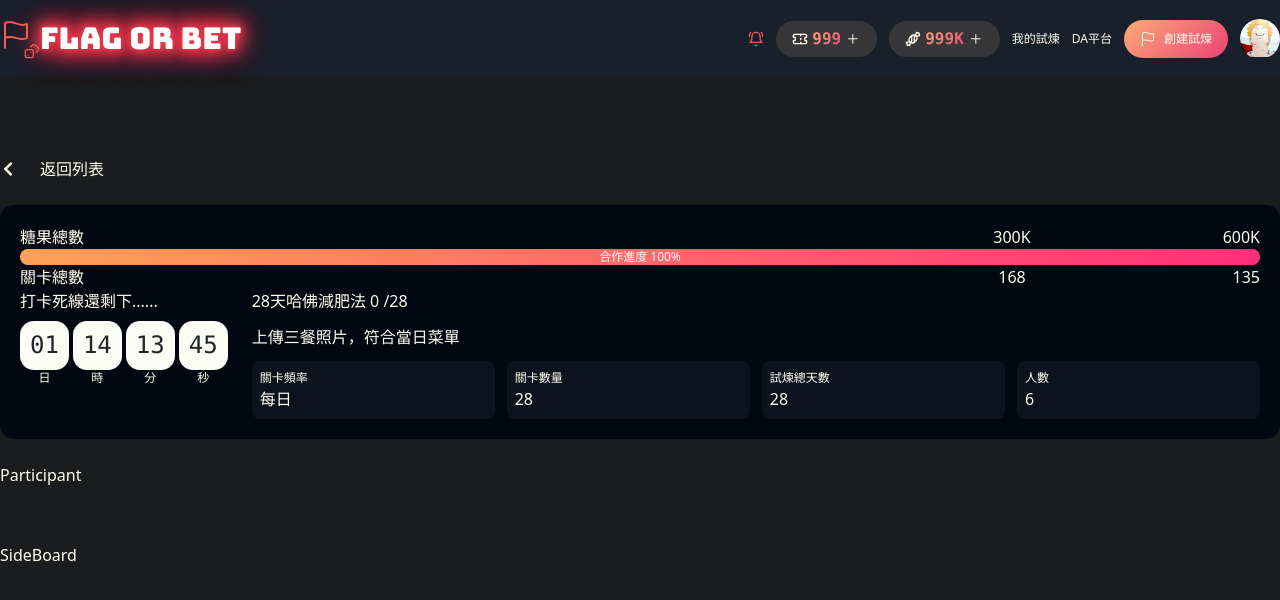
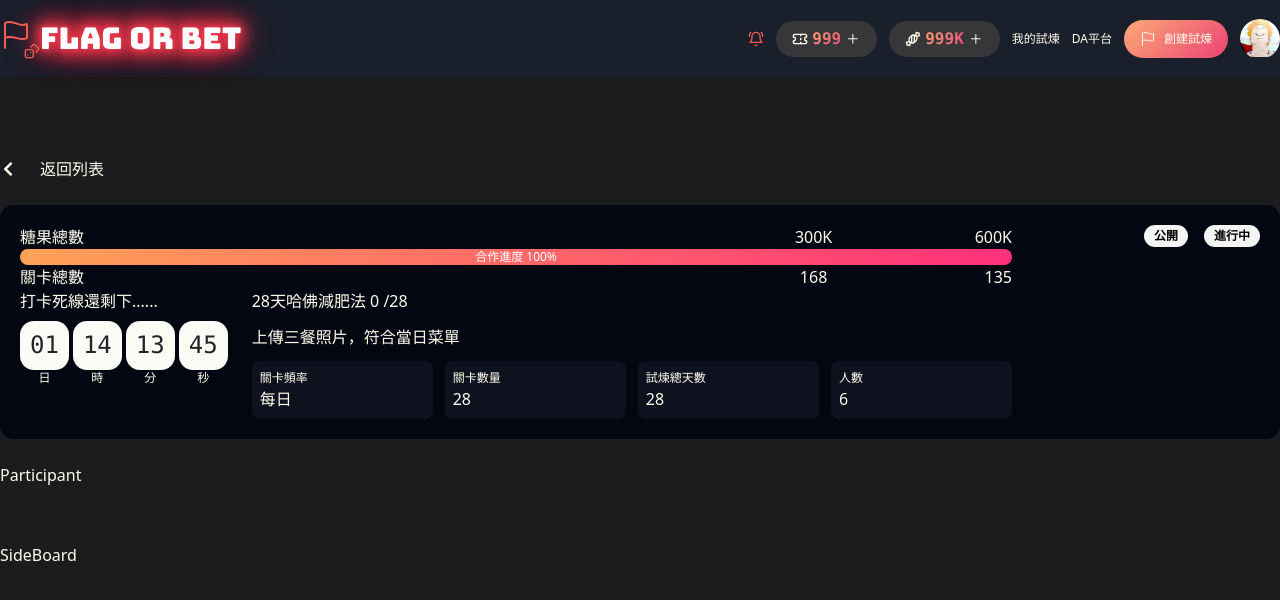
Before and after one commit to TooruTW/GoBetGoal, a React (Vite) app: page /trials/trial-detail/1 in a window 1280 px wide. Shown: the top 600 px of the page. Built offline with nearby package versions, Linux system fonts and the light colour scheme.

Commit message:
feat-add-trail_tags

```diff
--- a/src/components/TrialDetail/DetailBoard/TrialInfo/TrialContent/TextContent.tsx
+++ b/src/components/TrialDetail/DetailBoard/TrialInfo/TrialContent/TextContent.tsx
@@ -16,7 +16,7 @@ export default function TextContent(props: acceptProps) {
     <div className="w-full flex flex-col gap-3">
       <p className="text-p">{title}</p>
       <p>{content}</p>
-      <ul className="flex gap-3 justify-between">
+      <ul className="flex  gap-3 justify-between">
         <li className="p-2 bg-bg-secondary/50 rounded-md w-full">
           <p className="text-label">關卡頻率</p>
           <p>{trailInfo.frequency}</p>
--- a/src/components/TrialDetail/DetailBoard/TrialInfo/index.tsx
+++ b/src/components/TrialDetail/DetailBoard/TrialInfo/index.tsx
@@ -1,12 +1,11 @@
 import ProgressBar from "./ProgressBar";
-
 import TrialContent from "./TrialContent";
 
 export default function TrialInfo() {
   return (
-    <div className="bg-card-bg rounded-xl p-5 ">
+    <div className="bg-card-bg rounded-xl p-5 flex justify-between">
       {/* left */}
-      <div >
+      <div className="w-full max-w-8/10">
         <ProgressBar
           candyPerfect={600000}
           candyPass={300000}
@@ -17,7 +16,10 @@ export default function TrialInfo() {
         <TrialContent start={new Date(2025,5,20)} deadLine={new Date(2025,5,22)}/>
       </div>
       {/* right */}
-      <div></div>
+      <div className="flex justify-end gap-4 ">
+        <p className="text-label rounded-full bg-bg-tags font-semibold text-black w-fit h-fit py-0.5 px-2.5">公開</p>
+        <p className="text-label rounded-full bg-bg-tags font-semibold text-black w-fit h-fit py-0.5 px-2.5">進行中</p>
+      </div>
     </div>
   );
 }
--- a/src/styles/index.css
+++ b/src/styles/index.css
@@ -17,6 +17,7 @@
   --color-bg-module: #373739;
 
   --color-bg-root: #1b1c1d;
+  --color-bg-tags: #f4f4f5;
 
   --color-theme-primary: #f35b53;
 
```
